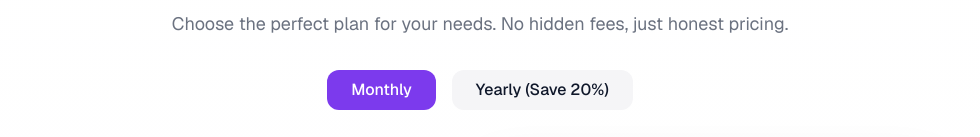
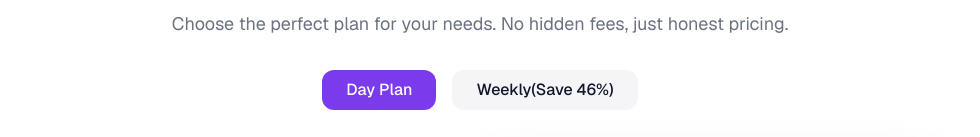
Before and after one commit to 25f3003058-afk/landing-page-mo, a Next.js app: page /pricing in a window 1280 px wide. Shown: the part 162-299 px from the top of the page, without its empty margins (160-1140 px from the left). Built offline with nearby package versions, Linux system fonts and the light colour scheme.

Commit message:
Update page.tsx

```diff
--- a/app/pricing/page.tsx
+++ b/app/pricing/page.tsx
@@ -71,7 +71,7 @@ export default function PricingPage() {
                     : "bg-secondary text-foreground hover:bg-muted"
                 }`}
               >
-                Monthly
+                Day Plan
               </button>
               <button
                 onClick={() => setBillingPeriod("yearly")}
@@ -81,7 +81,7 @@ export default function PricingPage() {
                     : "bg-secondary text-foreground hover:bg-muted"
                 }`}
               >
-                Yearly (Save 20%)
+                Weekly(Save 46%)
               </button>
             </div>
           </div>
```
